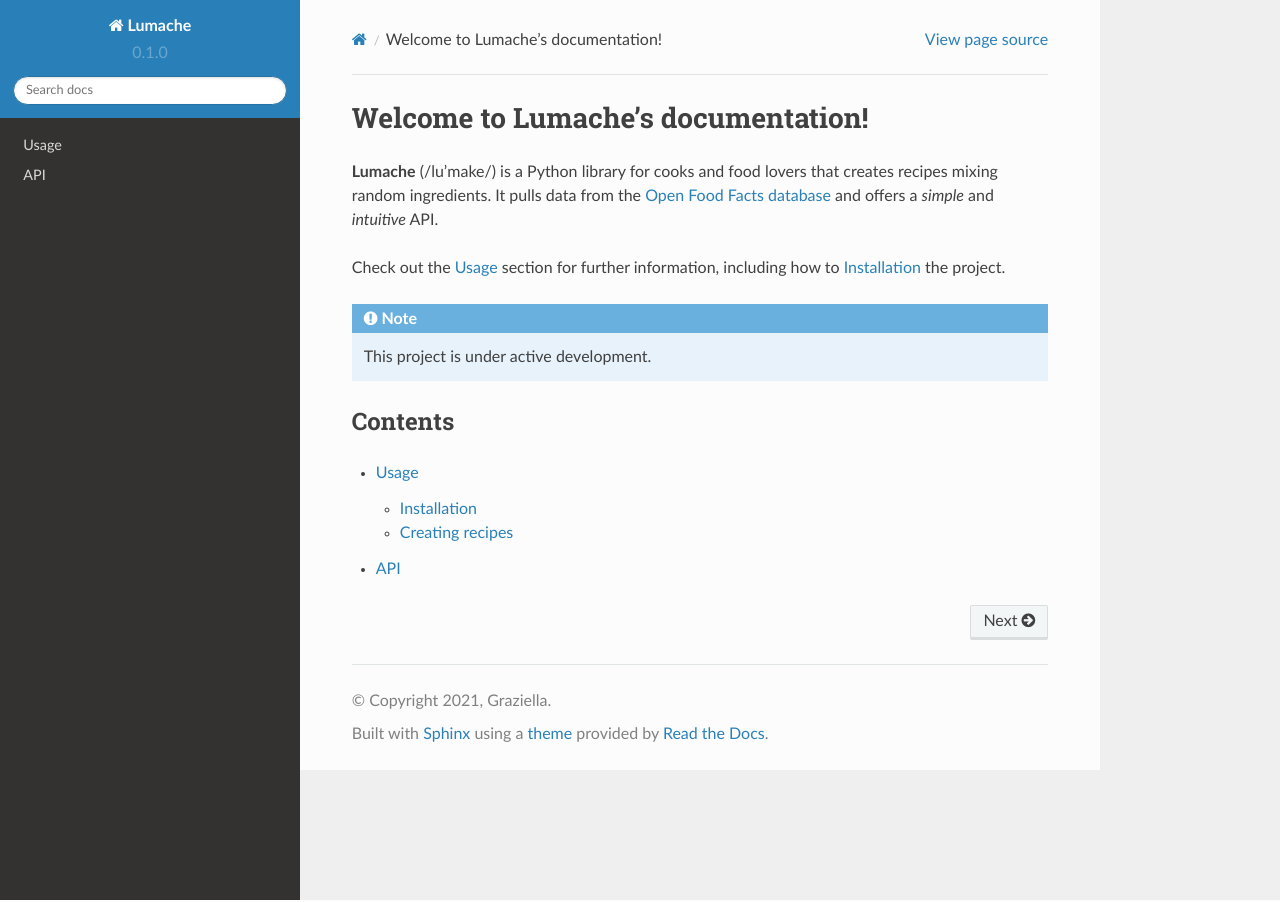
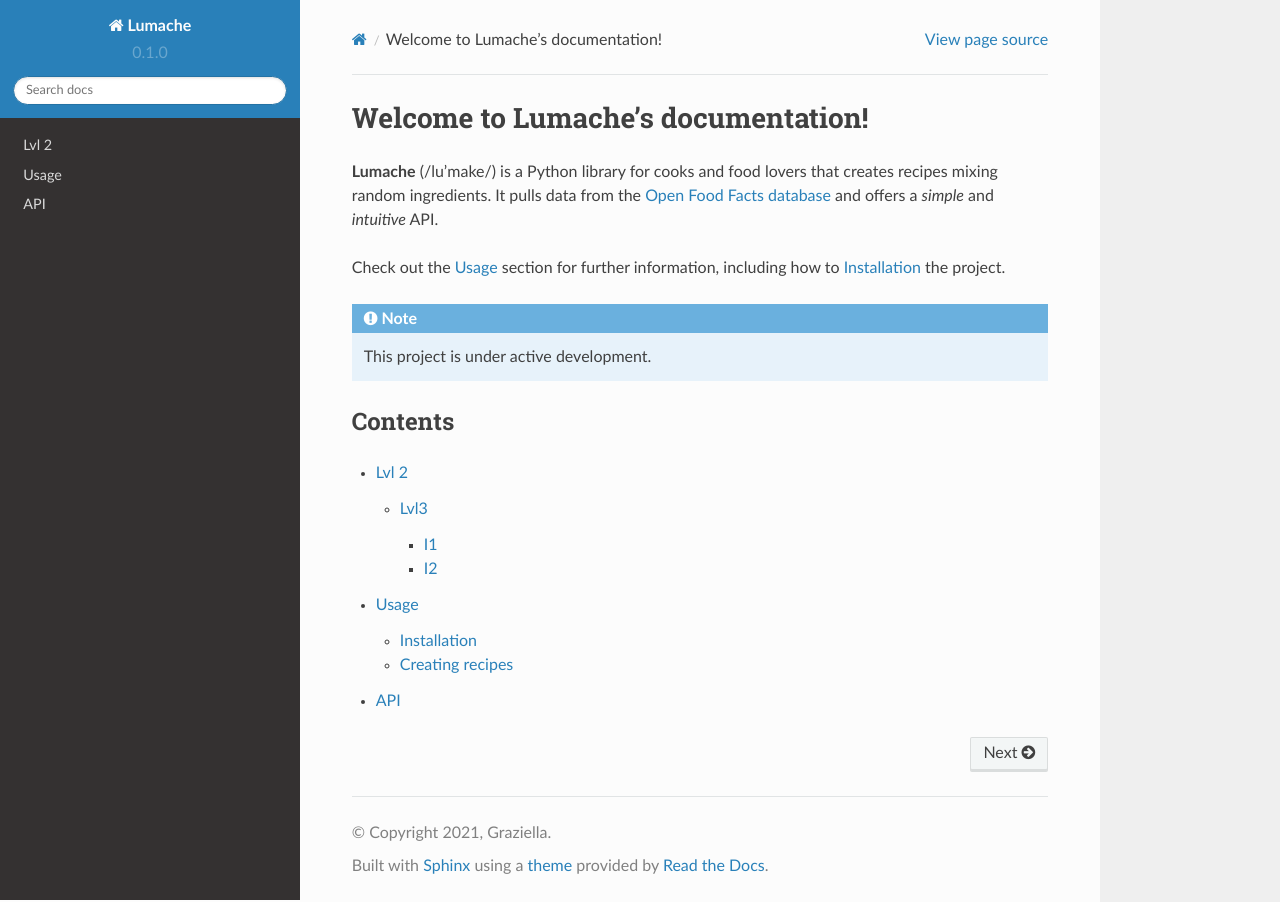
Before and after one commit to RFUCN/poc.rtd.github, a Sphinx documentation site: the page built from docs/source/index.rst, in a window 1280 px wide. Built offline with Sphinx 7.4.7 and the Read the Docs theme 2.0.0, drawn with Linux system fonts in a browser that asks for light colours.

Commit message:
Tentative d'arborescence relative

```diff
--- a/docs/source/index.rst
+++ b/docs/source/index.rst
@@ -18,5 +18,6 @@ Contents
 
 .. toctree::
 
+   lvl2/index
    usage
    api
--- /dev/null
+++ b/docs/source/lvl2/index.rst
@@ -0,0 +1,6 @@
+Lvl 2
+###############
+
+.. toctree::
+
+   ../lvl3/index
--- /dev/null
+++ b/docs/source/lvl3/i1.rst
@@ -0,0 +1,5 @@
+I1
+############
+
+
+Some content
--- /dev/null
+++ b/docs/source/lvl3/i2.rst
@@ -0,0 +1,5 @@
+I2
+############
+
+
+Some other content
--- /dev/null
+++ b/docs/source/lvl3/index.rst
@@ -0,0 +1,7 @@
+Lvl3
+#############
+
+.. toctree::
+
+   i1
+   i2
```
